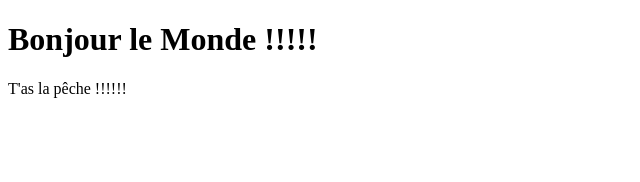
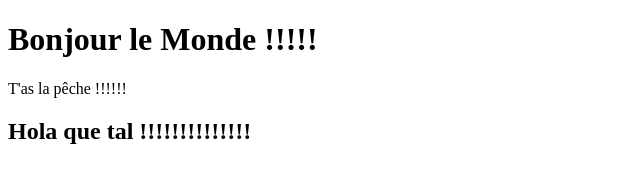
Before and after one commit to Lek-San/Initiation-Git, a plain HTML site: page index.html in a window 1280 px wide. Shown: the whole page, without its empty margins (0-640 px from the left). Drawn offline with Linux system fonts and the light colour scheme.

Commit message:
Add text in index.html

```diff
--- a/index.html
+++ b/index.html
@@ -9,5 +9,6 @@
 <body>
     <h1>Bonjour le Monde !!!!!</h1>
     <p>T'as la pêche !!!!!!</p>
+    <h2>Hola que tal !!!!!!!!!!!!!!</h2>
 </body>
 </html>
```
